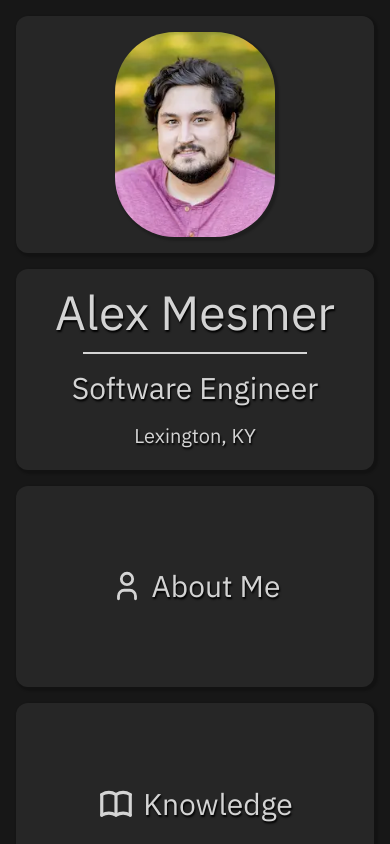
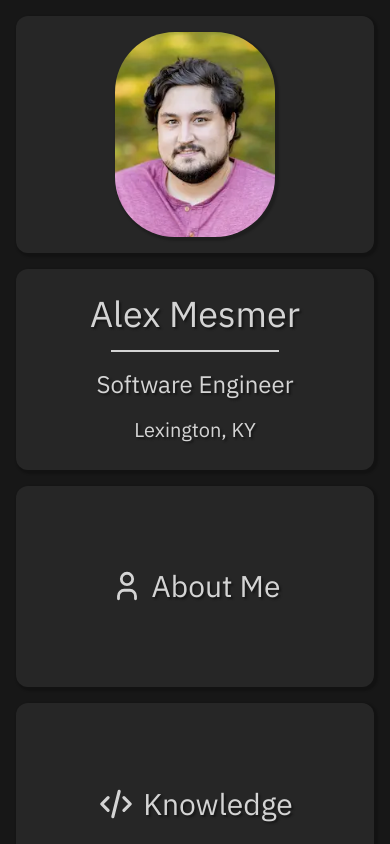
Before and after one commit to mez32/PersonalWebsite, a React (Vite) app: page / in a window 390 px wide. Shown: the top 844 px of the page. Built offline with nearby package versions, Linux system fonts and the light colour scheme.

Commit message:
Added xl screen rules

```diff
--- a/src/components/Hero.tsx
+++ /dev/null
@@ -1,23 +0,0 @@
-import React from 'react'
-import MainCard from './MainCard'
-import Divider from './Divider'
-
-const Hero: React.FC = () => {
-	return (
-		<MainCard>
-			<div className='justify-center flex pt-2 pb-4'>
-				<img
-					className='rounded-[60px] h-auto w-44 shadow-md'
-					src='assets/alexImage.webp'
-					alt='A picture of me'
-				/>
-			</div>
-			<h1 className='pb-4'>Alex Mesmer</h1>
-			<Divider />
-			<h3 className='p-4'>Software Engineer</h3>
-			<p className='text-xl md:text-2xl pb-2'>Lexington, KY</p>
-		</MainCard>
-	)
-}
-
-export default Hero
--- a/src/components/ToolTip.tsx
+++ b/src/components/ToolTip.tsx
@@ -11,7 +11,6 @@ const ToolTip: React.FC<Props> = ({ children, text }) => {
 			<span className="pointer-events-none absolute -top-8 left-1/2 -translate-x-1/2 whitespace-nowrap rounded bg-neutral-900 px-2 py-1 text-sm text-neutral-200 opacity-0 transition before:absolute before:left-1/2 before:top-full before:-translate-x-1/2 before:border-4 before:border-transparent before:border-t-black before:content-[''] group-hover:opacity-100">
 				{text}
 			</span>
-
 			{children}
 		</span>
 	)
--- a/src/index.css
+++ b/src/index.css
@@ -6,7 +6,7 @@
 
 body {
 	overscroll-behavior: 'contain';
-	text-shadow: 1px 2px 2px black;
+	text-shadow: 2px 2px 2px #171717;
 	@apply bg-neutral-900 text-neutral-300 font-ibm h-full;
 }
 
--- a/src/pages/Home.tsx
+++ b/src/pages/Home.tsx
@@ -1,5 +1,5 @@
 import React from 'react'
-import { IconBook, IconBriefcase, IconPhoneIncoming, IconUser } from '@tabler/icons'
+import { IconCode, IconBriefcase, IconPhoneIncoming, IconUser } from '@tabler/icons'
 import GridCard from '../components/GridCard'
 import Footer from '../components/Footer'
 import Divider from '../components/Divider'
@@ -8,11 +8,11 @@ const Home: React.FC = () => {
 	return (
 		<>
 			<div className='relative min-h-screen justify-center items-center text-center'>
-				<div className='grid md:grid-cols-2 w-11/12 md:w-4/5 lg:w-3/5 lg:max-w-4xl mx-auto pb-12 md:pt-12'>
+				<div className='grid md:grid-cols-2 w-11/12 md:w-4/5 lg:w-3/5 lg:max-w-5xl xl:max-w-6xl mx-auto pb-12 md:pt-8 3xl:pt-16'>
 					<GridCard>
 						<div className='justify-center flex p-4'>
 							<img
-								className='rounded-[60px] h-auto w-40 md:w-32 2xl:w-40 shadow-md'
+								className='rounded-[60px] h-auto w-40 md:w-32 2xl:w-40 3xl:w-44 shadow-md'
 								src='assets/alexImage.webp'
 								alt='A picture of me'
 							/>
@@ -20,10 +20,10 @@ const Home: React.FC = () => {
 					</GridCard>
 					<GridCard>
 						<div className='justify-center items-center text-center p-4 md:p-5'>
-							<h2 className='pb-4 text-5xl md:text-4xl xl:text-5xl'>Alex Mesmer</h2>
+							<h2 className='pb-4 text-4xl xl:text-5xl 3xl:text-6xl'>Alex Mesmer</h2>
 							<Divider />
-							<h3 className='py-4 text-3xl'>Software Engineer</h3>
-							<h4 className='text-xl'>Lexington, KY</h4>
+							<h3 className='py-4 text-2xl lg:text-3xl 3xl:text-4xl'>Software Engineer</h3>
+							<h4 className='text-xl 3xl:text-2xl'>Lexington, KY</h4>
 						</div>
 					</GridCard>
 					<GridCard routeId='about'>
@@ -31,7 +31,7 @@ const Home: React.FC = () => {
 						<h3>About Me</h3>
 					</GridCard>
 					<GridCard routeId='knowledge'>
-						<IconBook className='mr-2 align-middle' size={38} />
+						<IconCode className='mr-2 align-middle' size={38} />
 						<h3>Knowledge</h3>
 					</GridCard>
 					<GridCard routeId='experience'>
--- a/tailwind.config.cjs
+++ b/tailwind.config.cjs
@@ -3,6 +3,9 @@ module.exports = {
 	content: ['./index.html', './src/**/*.{js,ts,jsx,tsx}'],
 	theme: {
 		extend: {
+			screens: {
+				'3xl': '1730px',
+			},
 			boxShadow: {
 				md: '2px 2px 2px 2px rgba(0, 0, 0, 0.2)',
 			},
```
